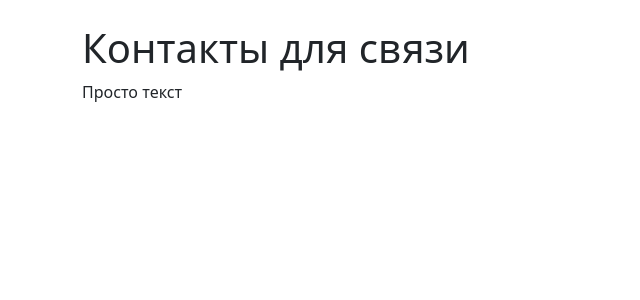
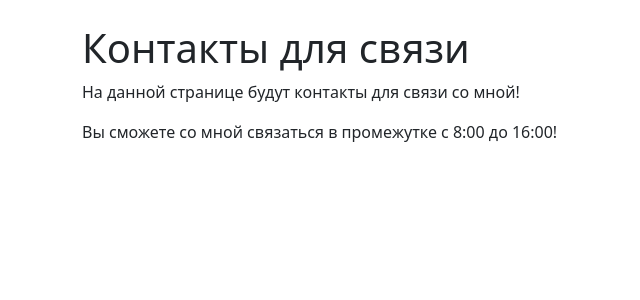
Before and after one commit to SliMeDj/Subbotin_Andrey_LR1, a Django app: page /contact in a window 1280 px wide. Shown: the part 73-373 px from the top of the page, without its empty margins (0-640 px from the left). Run offline with Django 3.2, Linux system fonts and the light colour scheme.

Commit message:
Локальная ветка

```diff
--- a/site/taskmanager/main/templates/main/contact.html
+++ b/site/taskmanager/main/templates/main/contact.html
@@ -6,5 +6,6 @@
 
 {% block content %}
 <h1>Контакты для связи</h1>
-<p>Просто текст</p>
+<p>На данной странице будут контакты для связи со мной!</p>
+<p>Вы сможете со мной связаться в промежутке с 8:00 до 16:00!</p>
 {% endblock %}
```
